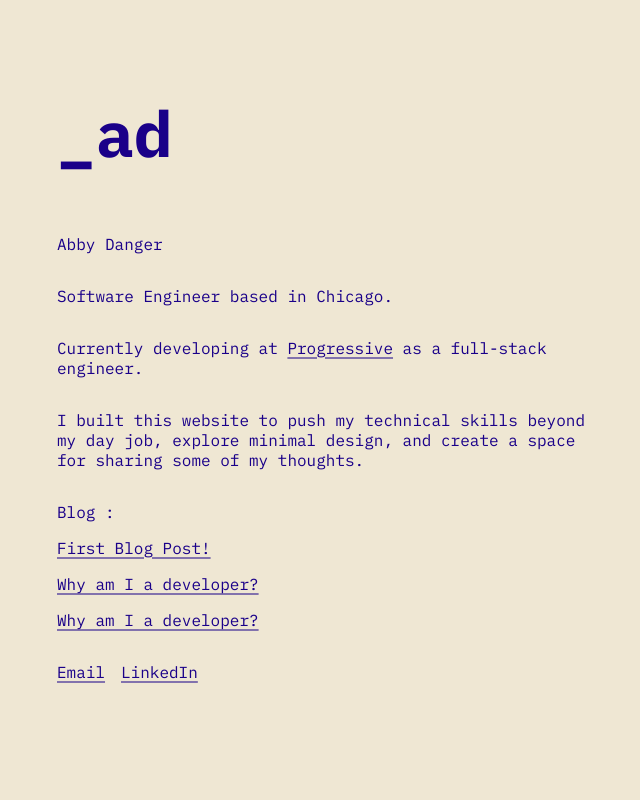
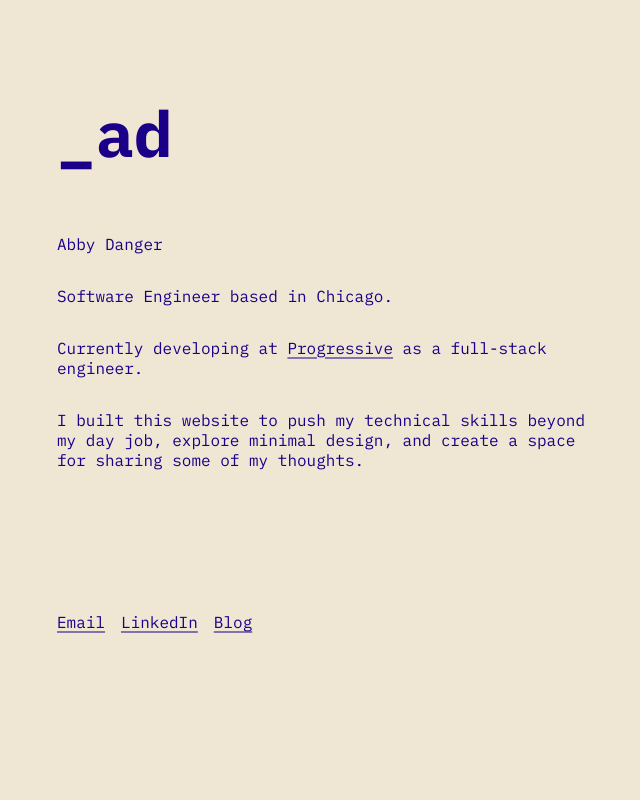
Before and after one commit to abbyadanger/ad-proj, an Angular app: page / in a window 1280 px wide. Shown: the top 800 px of the page, without its empty margins (313-953 px from the left). Built offline with nearby package versions, Linux system fonts and the light colour scheme.

Commit message:
New Layout

```diff
--- a/src/app/app.html
+++ b/src/app/app.html
@@ -20,18 +20,11 @@
       explore minimal design, and create a space for sharing some of my thoughts.
     </p>
 
-    <div class="blog-container">
-      <p>
-        Blog :
-      </p>
-      <p><a href="/blog/first-blog-post.md">First Blog Post!</a></p>
-      <p><a href="" target="_blank">Why am I a developer?</a></p>
-      <p><a href="" target="_blank">Why am I a developer?</a></p>
-    </div>
-
     <div class="footer">
       <p><a href="mailto:abbyadanger@gmail.com">Email</a></p>
       <p><a href="https://www.linkedin.com/in/abigaildanger" target="_blank">LinkedIn</a></p>
+      <p><a href="https://www.linkedin.com/in/abigaildanger" target="_blank">Blog</a></p>
+
     </div>
   </div>
 
```
Also changed, not shown: 4 other files (tests, documents, lock files or other folders).
